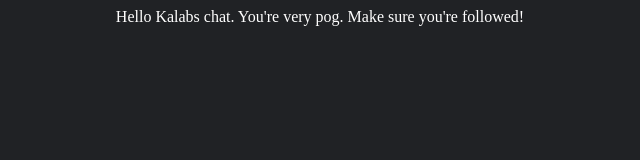
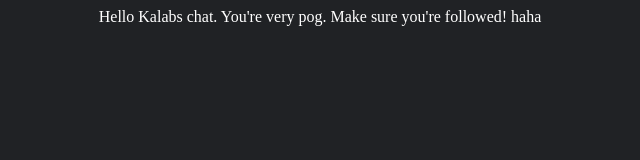
Before and after one commit to ExpandedCuber/kalabstream, a plain HTML site: page index.html in a window 1280 px wide. Shown: the full height of the page, 320-960 px from the left. Drawn offline with Linux system fonts and the light colour scheme.

Commit message:
Add files via upload

```diff
--- a/index.html
+++ b/index.html
@@ -2,5 +2,6 @@
 <link rel="stylesheet" href="style.css">
 <center><body>
     Hello Kalabs chat. You're very pog. Make sure you're followed!
+    <a href"youtube.com">haha</a>
 </body></center>
 </html>
```
